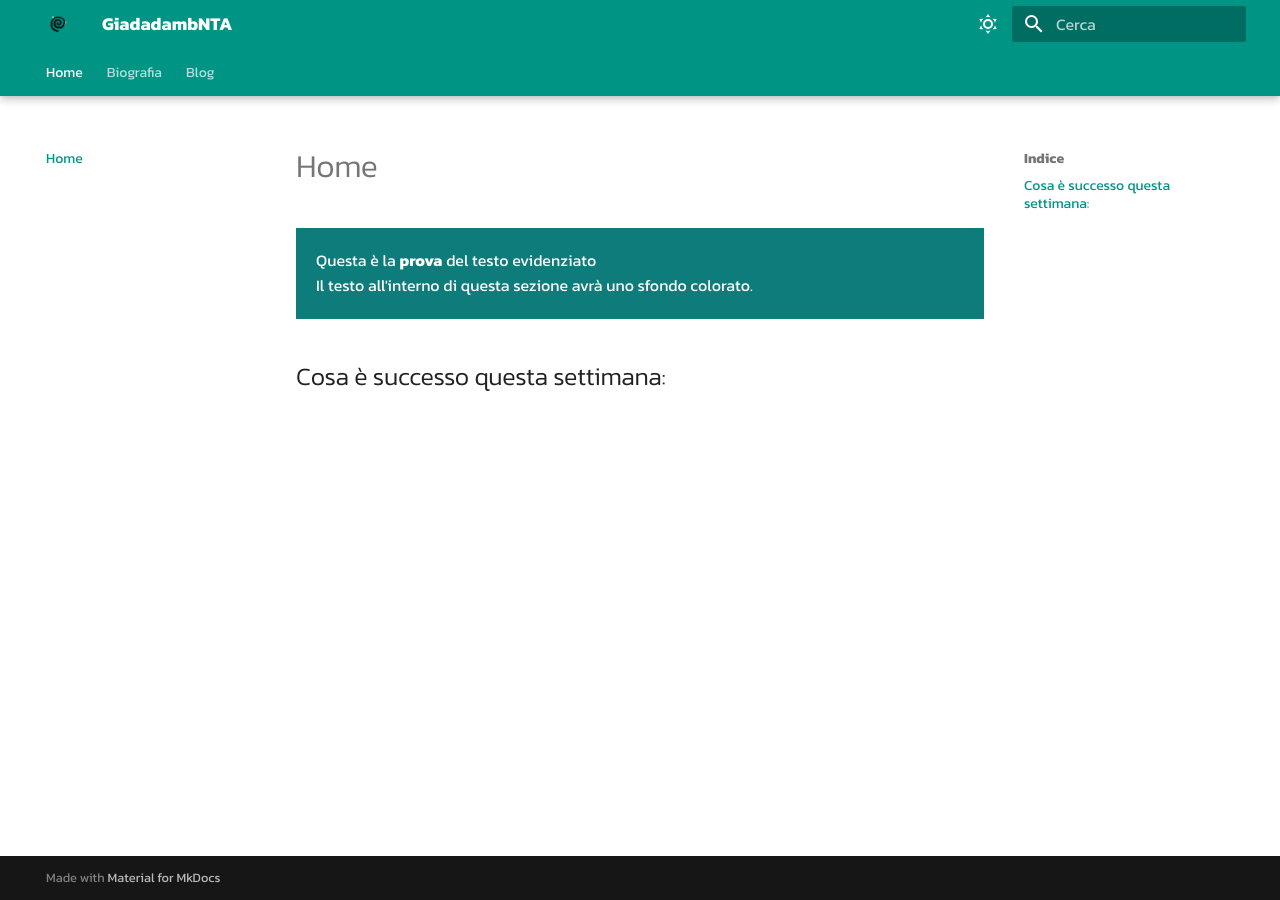
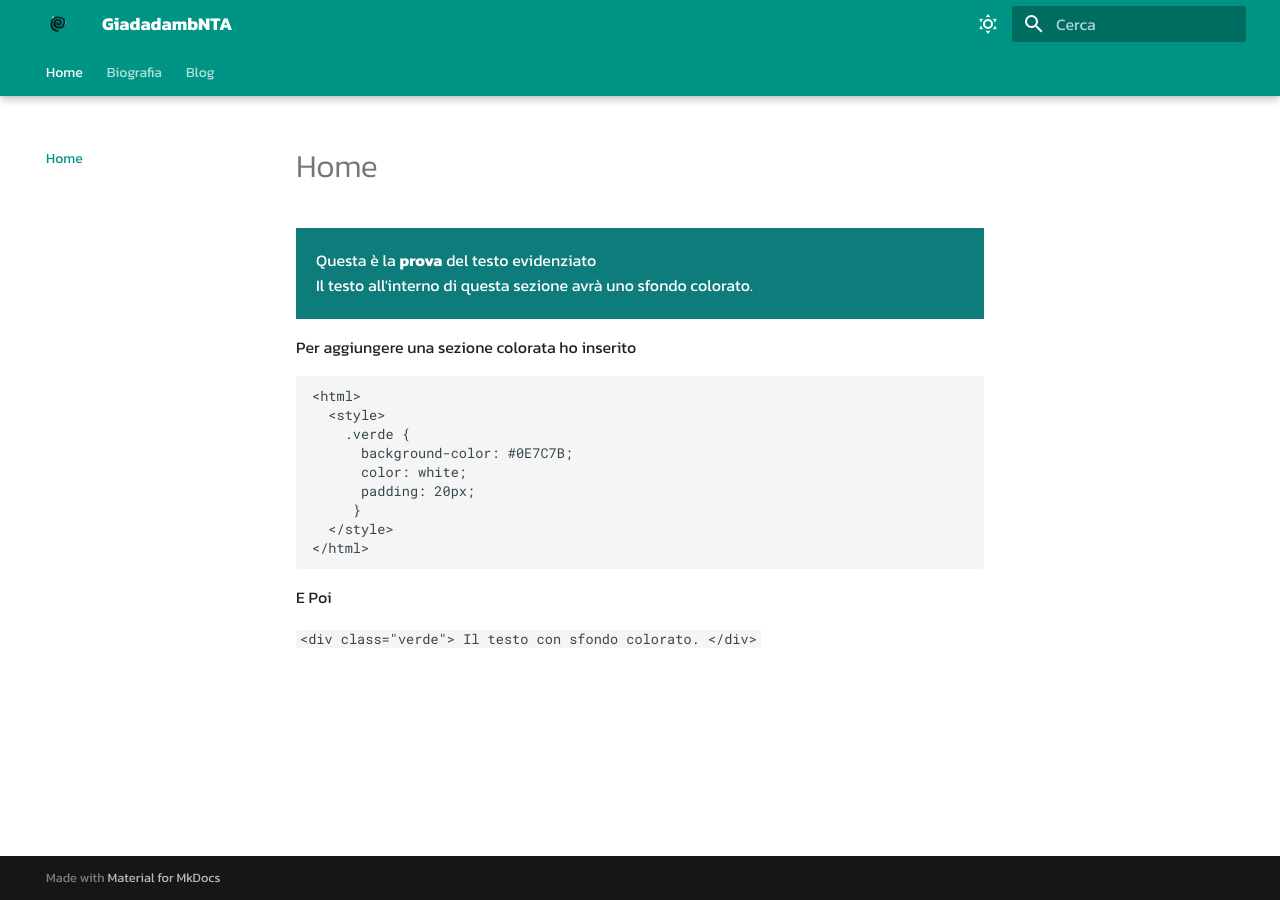
Before and after one commit to Giadadamb/nuovoprog, an MkDocs documentation site: the page built from docs/index.md, in a window 1280 px wide. Built offline with MkDocs 1.6.1 and Material for MkDocs 9.7.7, drawn with Linux system fonts in a browser that asks for light colours.

Commit message:
Indicazioni su come inserire testo con sondo colorato

```diff
--- a/docs/index.md
+++ b/docs/index.md
@@ -1,6 +1,6 @@
 <html>
   <style>
-    .pagina-rossa {
+    .verde {
       background-color: #0E7C7B;
       color: white;
       padding: 20px;
@@ -8,9 +8,26 @@
   </style>
 </html>
 
-<div class="pagina-rossa">
+<div class="verde">
   Questa è la <b>prova</b> del testo evidenziato<br>
   Il testo all'interno di questa sezione avrà uno sfondo colorato.
 </div>
 
-## Cosa è successo questa settimana:
+Per aggiungere una sezione colorata ho inserito
+
+    <html>
+      <style>
+        .verde {
+          background-color: #0E7C7B;
+          color: white;
+          padding: 20px;
+         }
+      </style>
+    </html>
+
+
+E Poi
+
+`<div class="verde">
+      Il testo con sfondo colorato.
+    </div>`
--- a/mkdocs.yml
+++ b/mkdocs.yml
@@ -4,6 +4,7 @@ theme:
   name: material
   language: it
   logo: images/logo1.png
+
   features:
     - navigation.instant
     - navigation.instant.progress
```
Also changed, not shown: docs/about.md (+9 -1 lines), docs/blog/posts/hello-world.md (+30 -0 lines).
